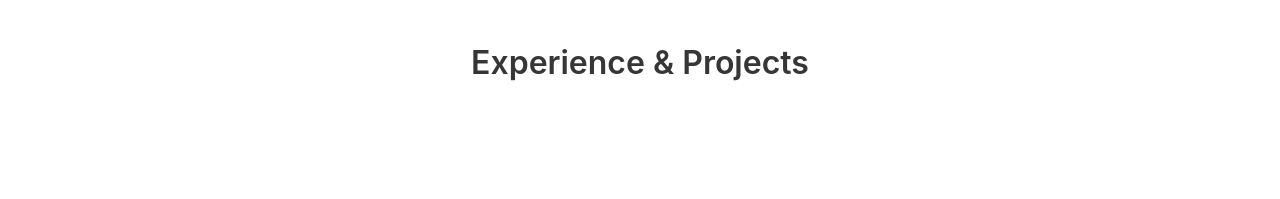
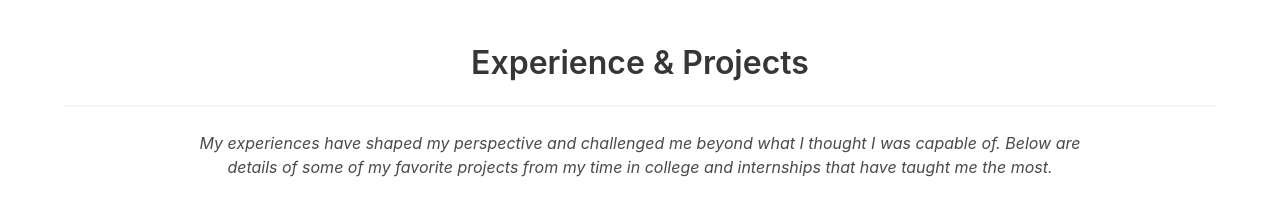
Before and after one commit to dince16/personal, a plain HTML site: page experience.html in a window 1280 px wide. Shown: the part 55-254 px from the top of the page. Drawn offline with nearby package versions, Linux system fonts and the light colour scheme.

Commit message:
add projects subtitle and styling

```diff
--- a/experience.html
+++ b/experience.html
@@ -47,6 +47,10 @@
       <div class="hero-body">
         <div class="container has-text-centered">
           <h1 class="title">Experience & Projects</h1>
+          <hr>
+          <h2 class="project-statement"><i>My experiences have shaped my perspective and challenged me beyond what
+            I thought I was capable of. Below are details of some of my favorite projects from my time in college
+            and internships that have taught me the most.</i></h2>
         </div>
       </div>
       <div class="columns is-multiline is-mobile is-centered ">
--- a/style.css
+++ b/style.css
@@ -61,6 +61,11 @@ p {
 
 
 /*************** EXPERIENCE ***************/
+
+.project-statement {
+  padding-left: 10%;
+  padding-right: 10%;
+}
 
 .frame {
     height: 400px;      /* equals max image height */
```
